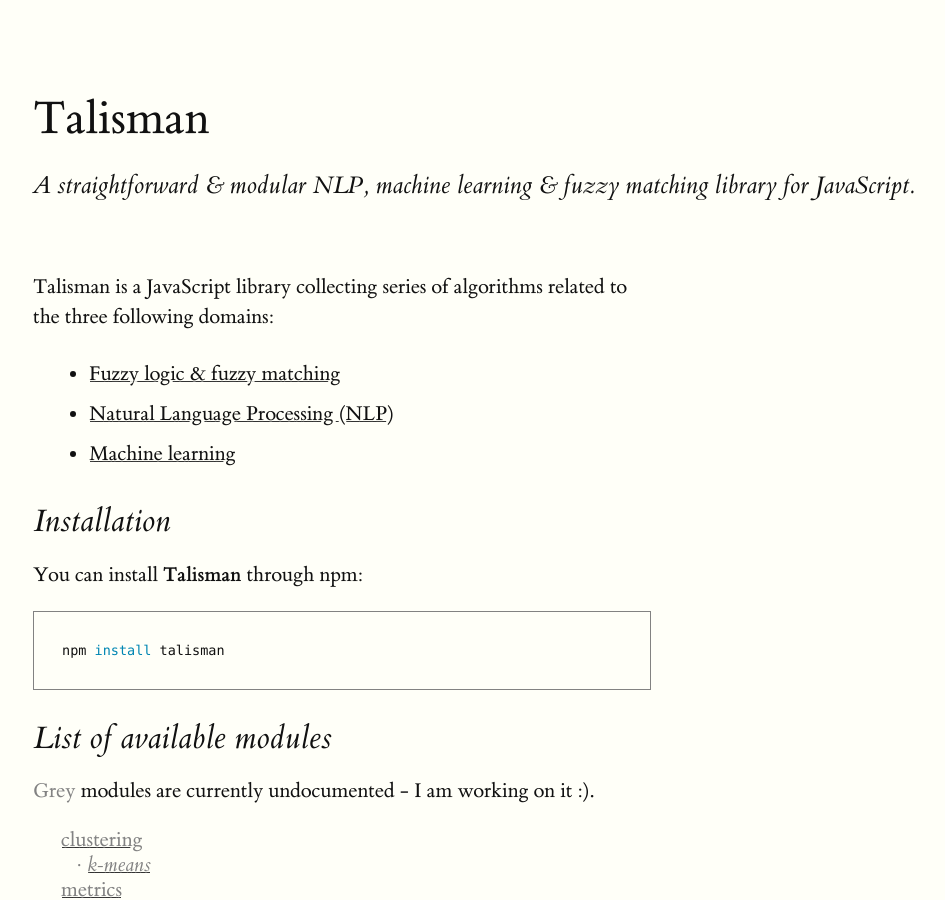
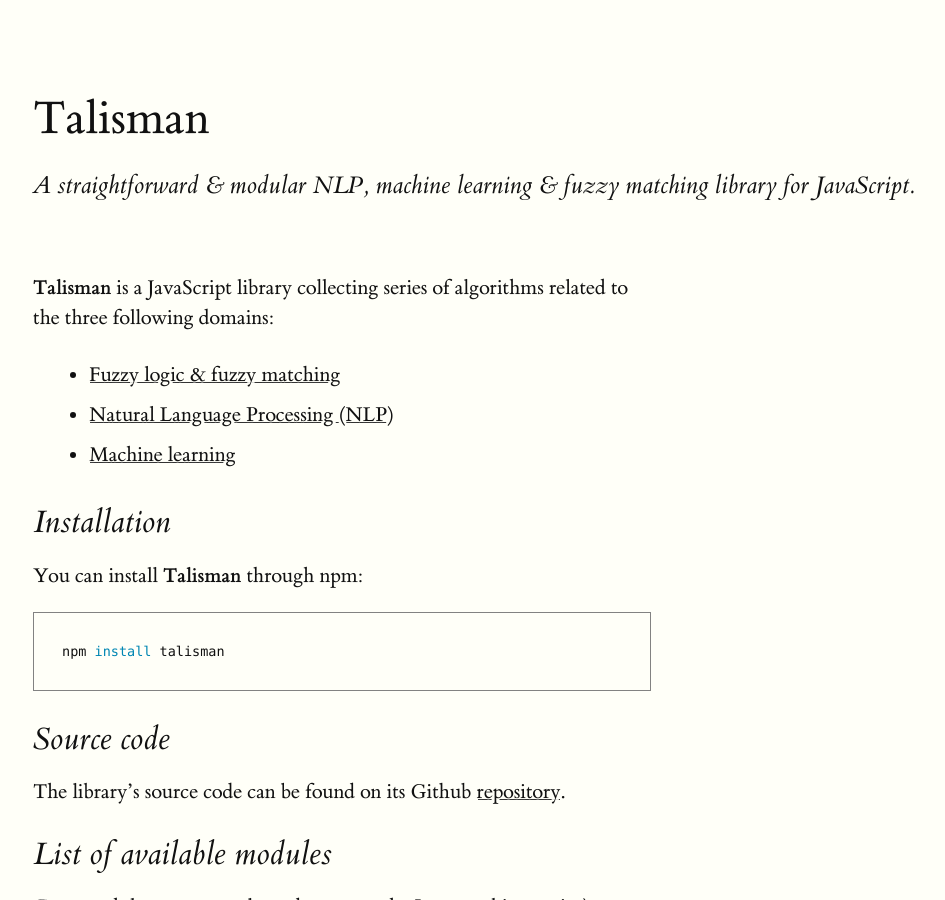
Before and after one commit to Yomguithereal/talisman, a Jekyll site: the page built from index.md, in a window 1280 px wide and 900 px high. Shown: the whole window, without its empty margins (127-1072 px from the left). Built offline with Jekyll 4.4.1, drawn with Linux system fonts in a browser that asks for light colours.

Commit message:
Adding link to the repo

````diff
--- a/index.md
+++ b/index.md
@@ -2,7 +2,7 @@
 layout: home
 ---
 
-Talisman is a JavaScript library collecting series of algorithms related to the three following domains:
+**Talisman** is a JavaScript library collecting series of algorithms related to the three following domains:
 
 * [Fuzzy logic & fuzzy matching](https://en.wikipedia.org/wiki/Approximate_string_matching)
 * [Natural Language Processing (NLP)](https://en.wikipedia.org/wiki/Natural_language_processing)
@@ -15,6 +15,10 @@ You can install **Talisman** through npm:
 ```bash
 npm install talisman
 ```
+
+## Source code
+
+The library's source code can be found on its Github [repository]({{ site.url }}).
 
 ## List of available modules
 
````
